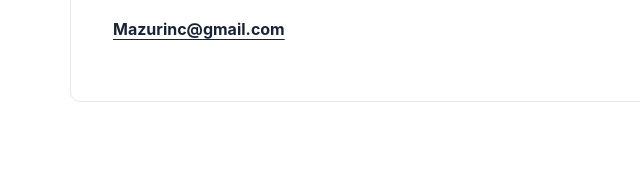
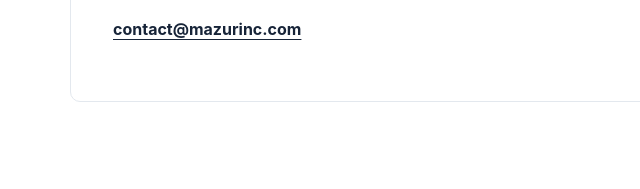
Before and after one commit to alexmaywood/mazurinc-website, a plain HTML site: page index.html in a window 1280 px wide. Shown: the part 2581-2770 px from the top of the page, 0-640 px from the left. Drawn offline with Linux system fonts and the light colour scheme.

Commit message:
Update corporate website contact email to contact@mazurinc.com

```diff
--- a/index.html
+++ b/index.html
@@ -27,7 +27,7 @@ footer{background:var(--deep);color:#b7c2d0;padding:28px 0;font-size:13px}.foote
 <section class="content" id="about"><div class="container about-grid"><div><div class="section-label">About Mazur Global</div><h2 class="section-title">Independent thinking.<br>Practical execution.</h2><p class="lead">Mazur Global LLC is an independent company based in the United States. We believe good ideas begin with real needs. Our goal is to explore opportunities, create useful digital experiences, and develop projects thoughtfully over time.</p></div><div class="about-panel"><div class="monogram" aria-hidden="true">MG.</div><p>Ideas rooted in everyday experience.<br>Solutions designed with purpose.</p></div></div></section>
 <section class="content alt" id="focus"><div class="container"><div class="section-label">What we do</div><h2 class="section-title">Focused on useful progress.</h2><p class="lead">Our interests span digital innovation and business development. We value clear thinking, thoughtful design, and products that serve a practical purpose.</p><div class="cards"><article class="card"><div class="num">01 / TECHNOLOGY</div><h3>Digital solutions</h3><p>Exploring and developing accessible tools designed around real-world needs.</p></article><article class="card"><div class="num">02 / DEVELOPMENT</div><h3>Business ideas</h3><p>Evaluating opportunities and shaping promising concepts into practical projects.</p></article><article class="card"><div class="num">03 / OUTLOOK</div><h3>Long-term value</h3><p>Taking a considered approach to innovation, improvement, and sustainable growth.</p></article></div></div></section>
 <section class="statement"><div class="container statement-inner"><h2>Good ideas deserve thoughtful execution.</h2><p>We are building a foundation for future opportunities through curiosity, practical experience, and a commitment to continuous improvement.</p></div></section>
-<section class="contact" id="contact"><div class="container contact-box"><div><div class="section-label">Contact</div><h2 class="section-title">Let's start a conversation.</h2><p>For business inquiries, collaborations, or questions, reach out directly by email.</p><a class="btn btn-gold" href="mailto:Mazurinc@gmail.com" aria-label="Email Mazur Global LLC">Send Email &rarr;</a><p style="margin-top:18px"><a href="mailto:Mazurinc@gmail.com" style="font-weight:700;color:#172438;text-decoration:underline;text-underline-offset:4px">Mazurinc@gmail.com</a></p></div><div class="contact-note">Official company website<br><strong>mazurinc.com</strong><br>United States</div></div></section>
+<section class="contact" id="contact"><div class="container contact-box"><div><div class="section-label">Contact</div><h2 class="section-title">Let's start a conversation.</h2><p>For business inquiries, collaborations, or questions, reach out directly by email.</p><a class="btn btn-gold" href="mailto:contact@mazurinc.com" aria-label="Email Mazur Global LLC">Send Email &rarr;</a><p style="margin-top:18px"><a href="mailto:contact@mazurinc.com" style="font-weight:700;color:#172438;text-decoration:underline;text-underline-offset:4px">contact@mazurinc.com</a></p></div><div class="contact-note">Official company website<br><strong>mazurinc.com</strong><br>United States</div></div></section>
 </main>
 <footer><div class="container footer-inner"><span>&copy; <span id="year"></span> Mazur Global LLC. All rights reserved.</span><a href="#top">Back to top &uarr;</a></div></footer>
 <script>document.getElementById('year').textContent=new Date().getFullYear();</script>
```
